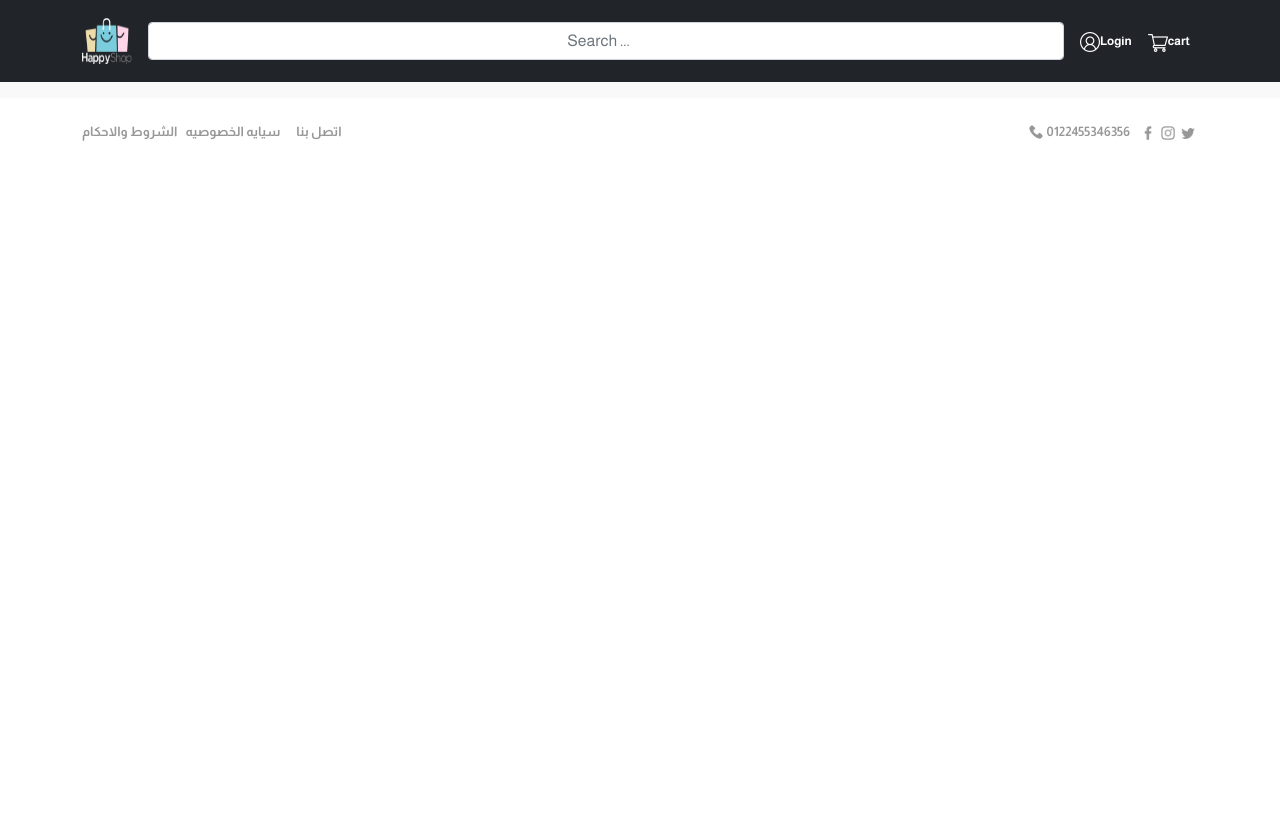
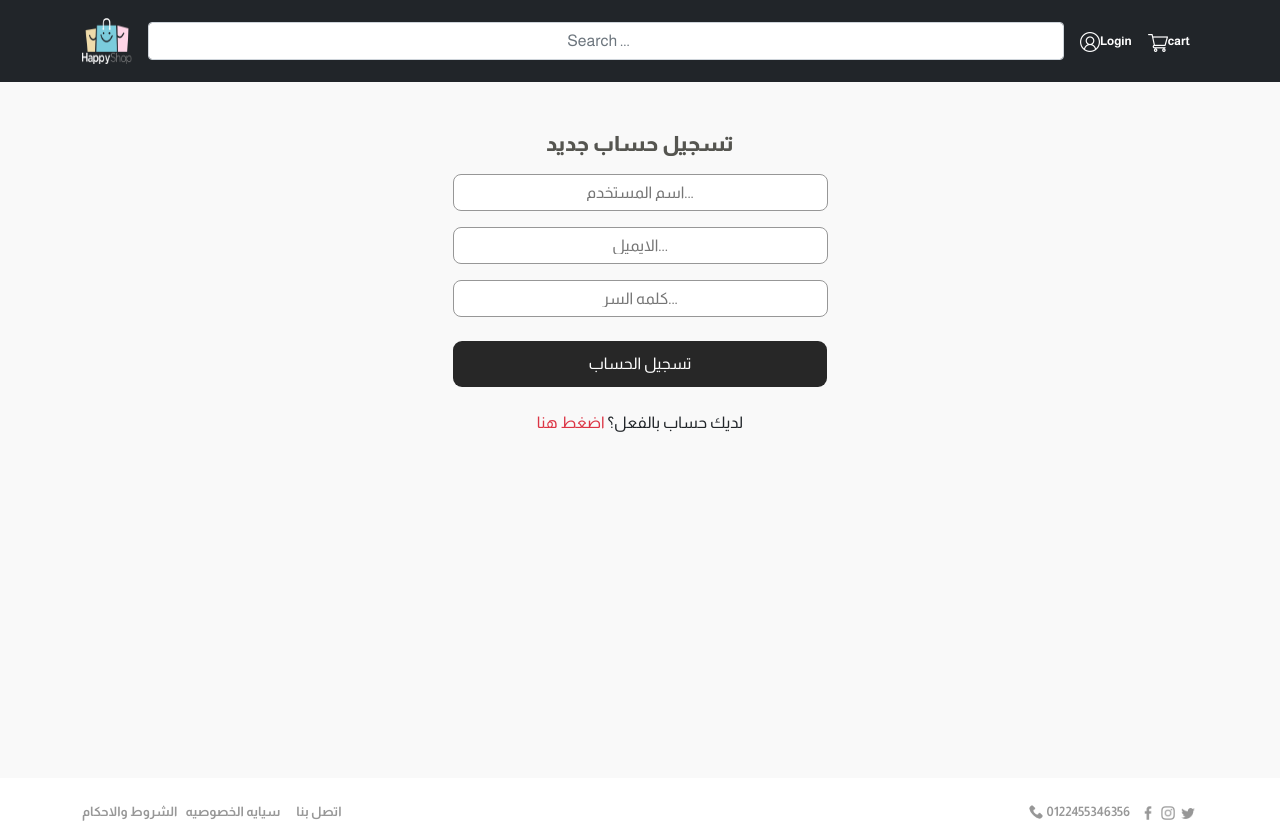
Before and after one commit to Eslamalbasha/E-Commerce, a React (Create React App) app: page /register in a window 1280 px wide. Before the commit the page ends 800 px from the top, so only its background shows below. Built offline with nearby package versions, Linux system fonts and the light colour scheme.

Commit message:
Register

```diff
--- a/src/App.jsx
+++ b/src/App.jsx
@@ -3,7 +3,7 @@ import NavBarLogin from "./Components/Uitily/NavBarLogin";
 import HomePage from "./Page/Home/HomePage";
 import { BrowserRouter, Route, Routes } from "react-router-dom";
 import LoginPage from "./Page/Auth/LoginPage";
-// import RegisterPage from "./Page/Auth/RigesterPage";
+import RegisterPage from "./Page/Auth/RigesterPage";
 
 function App() {
   return (
@@ -13,7 +13,7 @@ function App() {
         <Routes>
           <Route index element={<HomePage />} />
           <Route path="/login" element={<LoginPage />} />
-          {/* <Route path="/register" element={<RegisterPage />} /> */}
+          <Route path="/register" element={<RegisterPage />} />
         </Routes>
       </BrowserRouter>
       <Footer />
--- /dev/null
+++ b/src/Page/Auth/RigesterPage.jsx
@@ -0,0 +1,41 @@
+import React from "react";
+import { Container, Row, Col } from "react-bootstrap";
+import { Link } from "react-router-dom";
+
+const RegisterPage = () => {
+  return (
+    <Container style={{ minHeight: "680px" }}>
+      <Row className="py-5 d-flex justify-content-center hieght-search">
+        <Col sm="12" className="d-flex flex-column ">
+          <label className="mx-auto title-login">تسجيل حساب جديد</label>
+          <input
+            placeholder="اسم المستخدم..."
+            type="text"
+            className="user-input mt-3 text-center mx-auto"
+          />
+          <input
+            placeholder="الايميل..."
+            type="text"
+            className="user-input my-3 text-center mx-auto"
+          />
+          <input
+            placeholder="كلمه السر..."
+            type="password"
+            className="user-input text-center mx-auto"
+          />
+          <button className="btn-login mx-auto mt-4">تسجيل الحساب</button>
+          <label className="mx-auto my-4">
+            لديك حساب بالفعل؟{" "}
+            <Link to="/login" style={{ textDecoration: "none" }}>
+              <span style={{ cursor: "pointer" }} className="text-danger">
+                اضغط هنا
+              </span>
+            </Link>
+          </label>
+        </Col>
+      </Row>
+    </Container>
+  );
+};
+
+export default RegisterPage;
```
